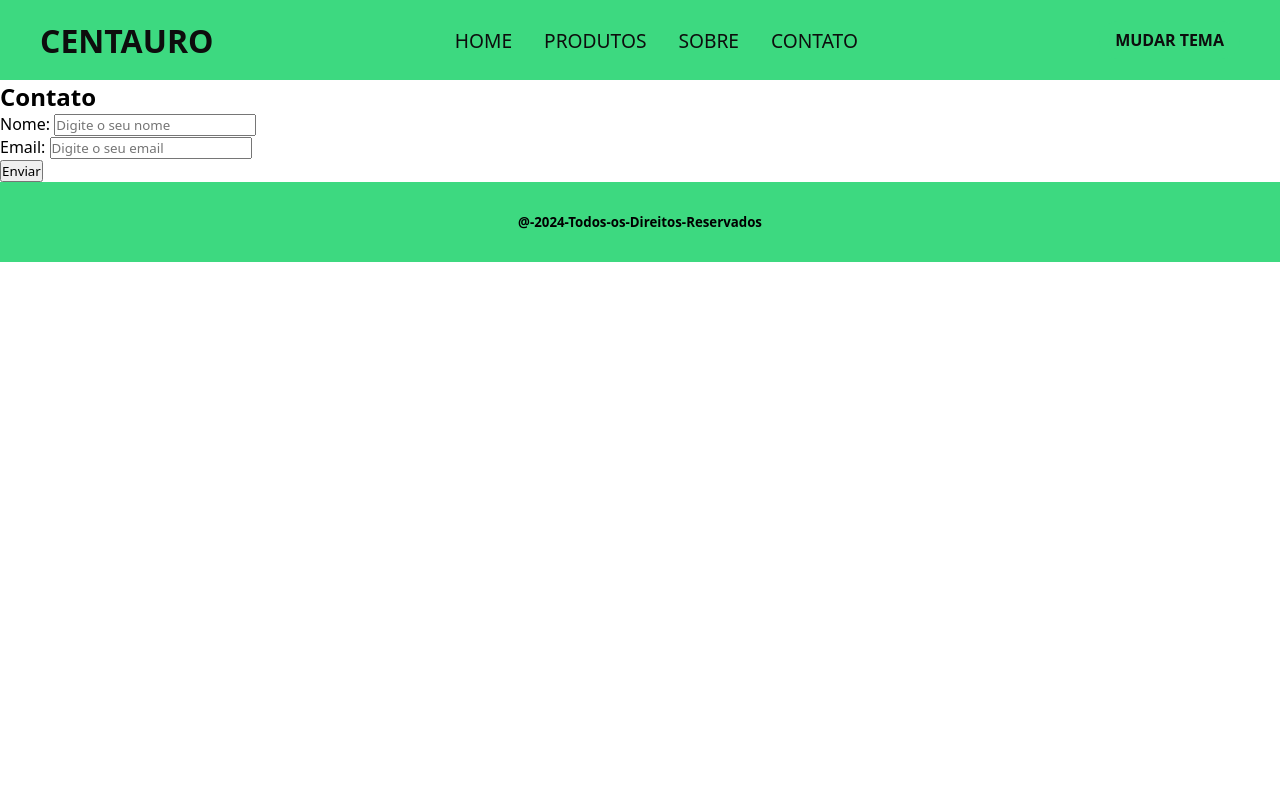
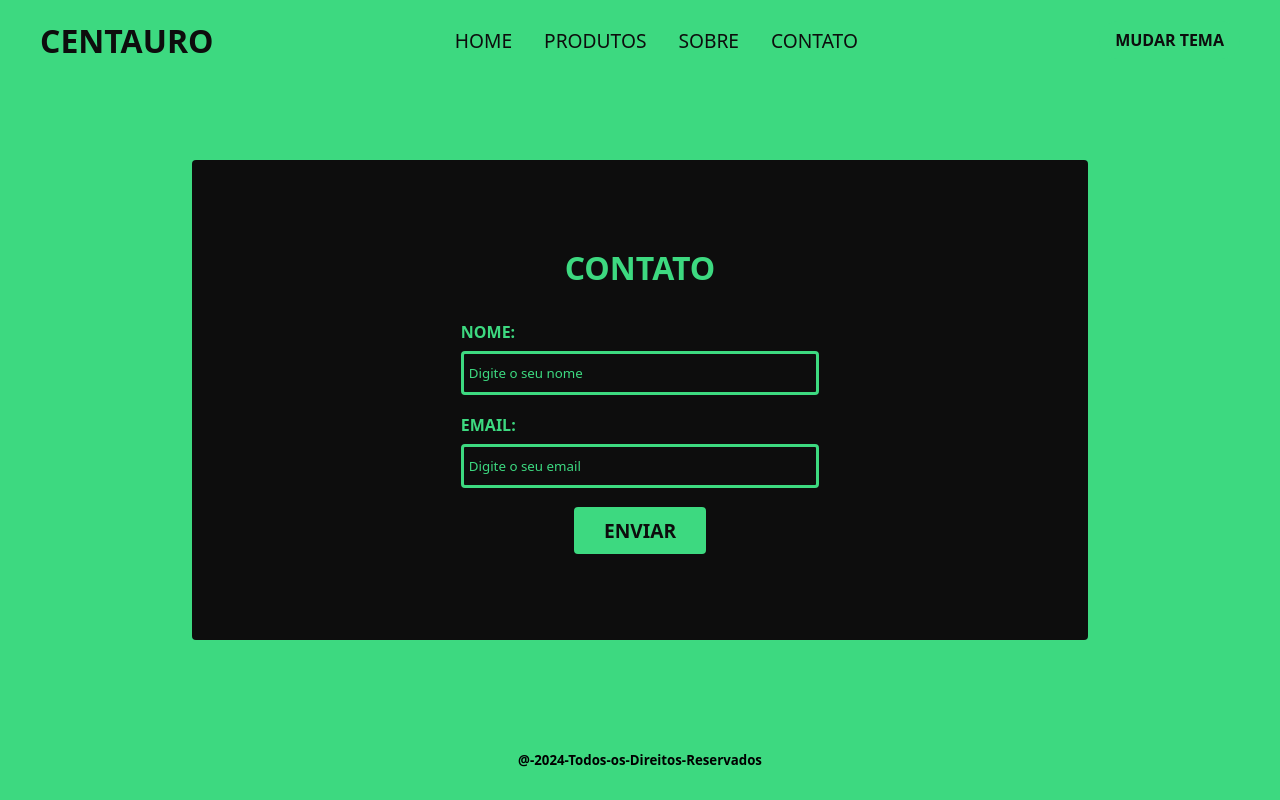
Before and after one commit to L-A-N-E/CP4-Projeto1, a React (Vite) app: page /contato in a window 1280 px wide. Built offline with nearby package versions, Linux system fonts and the light colour scheme.

Commit message:
Criando o estilo do contato

```diff
--- a/src/routes/Contato.jsx
+++ b/src/routes/Contato.jsx
@@ -1,9 +1,12 @@
 import React from "react"
+import { ContatoStyle } from "../styles/ContatoStyle"
 
 const Contato = () =>{
     return(
         <>
+            <ContatoStyle>
                 <section>
+                    <div className="container-contato">
                         <h1>Contato</h1>
                         <form>
                             <div className="input">
@@ -14,9 +17,13 @@
                                 <label className="label-contato">Email: </label>
                                 <input type="email" placeholder="Digite o seu email" className="input-contato" required/>
                             </div>
-                    <button className="btn-contato">Enviar</button>
+                            <div className="btn-contato">
+                                <button>Enviar</button>
+                            </div>
                         </form>
+                    </div>
                 </section>
+            </ContatoStyle>
         </>
     )
 }
--- /dev/null
+++ b/src/styles/ContatoStyle.jsx
@@ -0,0 +1,86 @@
+import styled from 'styled-components';
+import Colors from '../constant/Colors';
+
+export const ContatoStyle = styled.section`
+    section{
+        height: 80vh;
+        display: flex;
+        align-items: center;
+        justify-content: center;
+        background-color: ${props => props.theme.background};
+
+        .container-contato{
+            width: 70%;
+            height: 60vh;
+            border-radius: 4px;
+            display: flex;
+            flex-direction: column;
+            gap: 2rem;
+            justify-content: center;
+            align-items: center;
+            background-color: ${props => props.theme.color};
+
+            h1{
+                font-size: 2rem;
+                text-transform: uppercase;
+                color: ${props => props.theme.background};
+            }
+
+            form{
+                display: flex;
+                flex-direction: column;
+                justify-content: center;
+                align-items: center;
+                gap: 1.2rem;
+                width: 50%;
+                .input{
+                    display: flex;
+                    width: 80%;
+                    flex-direction: column;
+                    gap: 0.5rem;
+
+                    .label-contato{
+                        color: ${props => props.theme.background};
+                        text-transform: uppercase;
+                        font-weight: 700;
+                    }
+                    .input-contato{
+                        padding: 10px 5px;
+                        border-radius: 4px;
+                        border: solid 3px ${props => props.theme.background};
+                        background-color: ${props => props.theme.color};
+                        color: ${props => props.theme.background};
+                    }
+                    .input-contato::placeholder{
+                        color: ${props => props.theme.background};
+                    }
+                    .input-contato:focus{
+                        background-color: ${props => props.theme.background};
+                        color: ${props => props.theme.color};
+                    }
+
+                }
+                .btn-contato{
+                        button{
+                            padding: 10px 30px;
+                            background-color: ${props => props.theme.background};
+                            color: ${props => props.theme.color};
+                            font-size: 1.2rem;
+                            font-weight: 700;
+                            border-radius: 4px;
+                            text-transform: uppercase;
+                            border: none;
+                            transition: ease 1s;
+                        }
+                        button:hover{
+                            background-color: ${props => props.theme.color};
+                            color: ${props => props.theme.background};
+                            border: solid 2px ${props => props.theme.background};
+                            transform: scale(1.1);
+                            transition: ease 1s;
+                        }
+                }
+            }
+        }
+    }
+`
```
Lines whose indentation alone changed are shown as unchanged.
